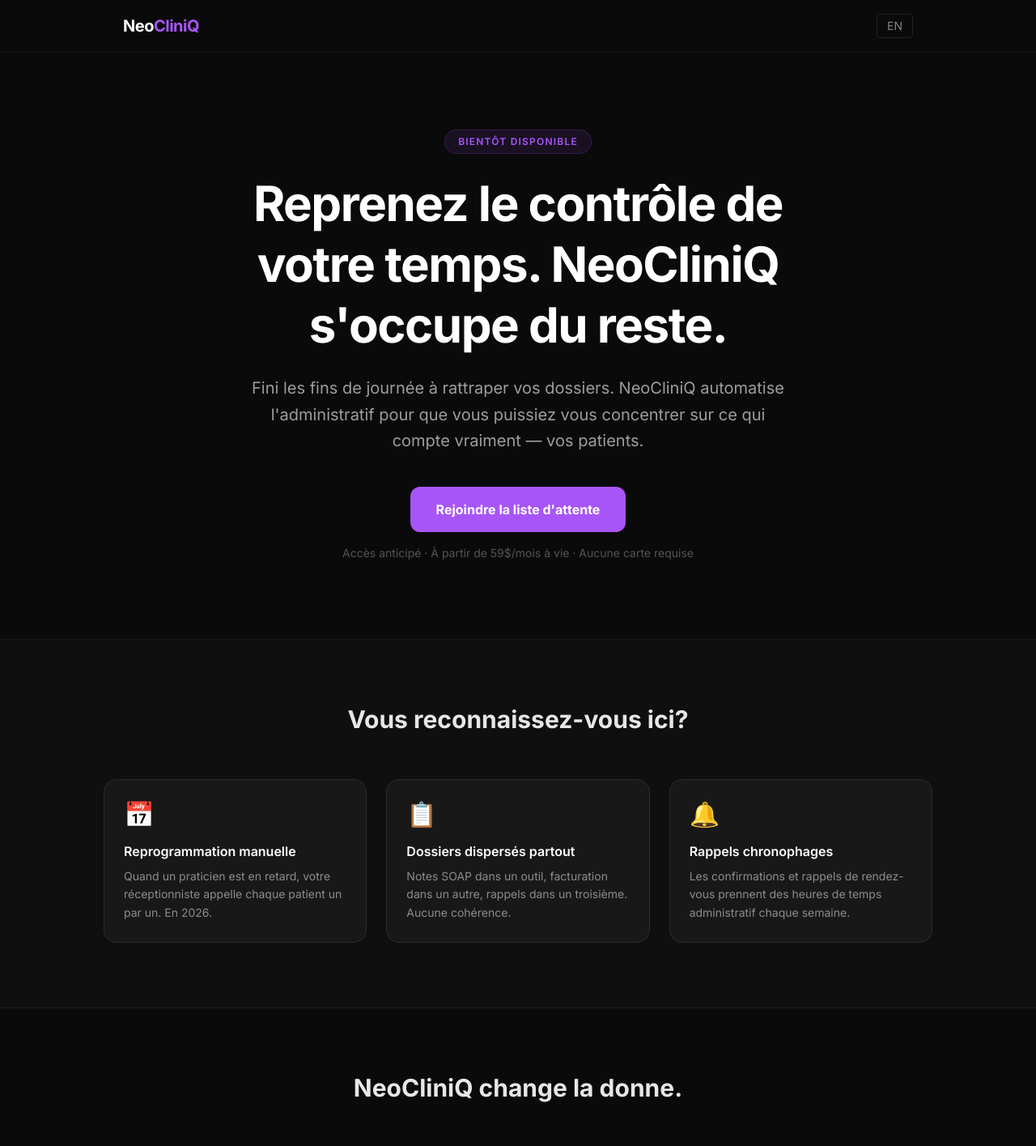
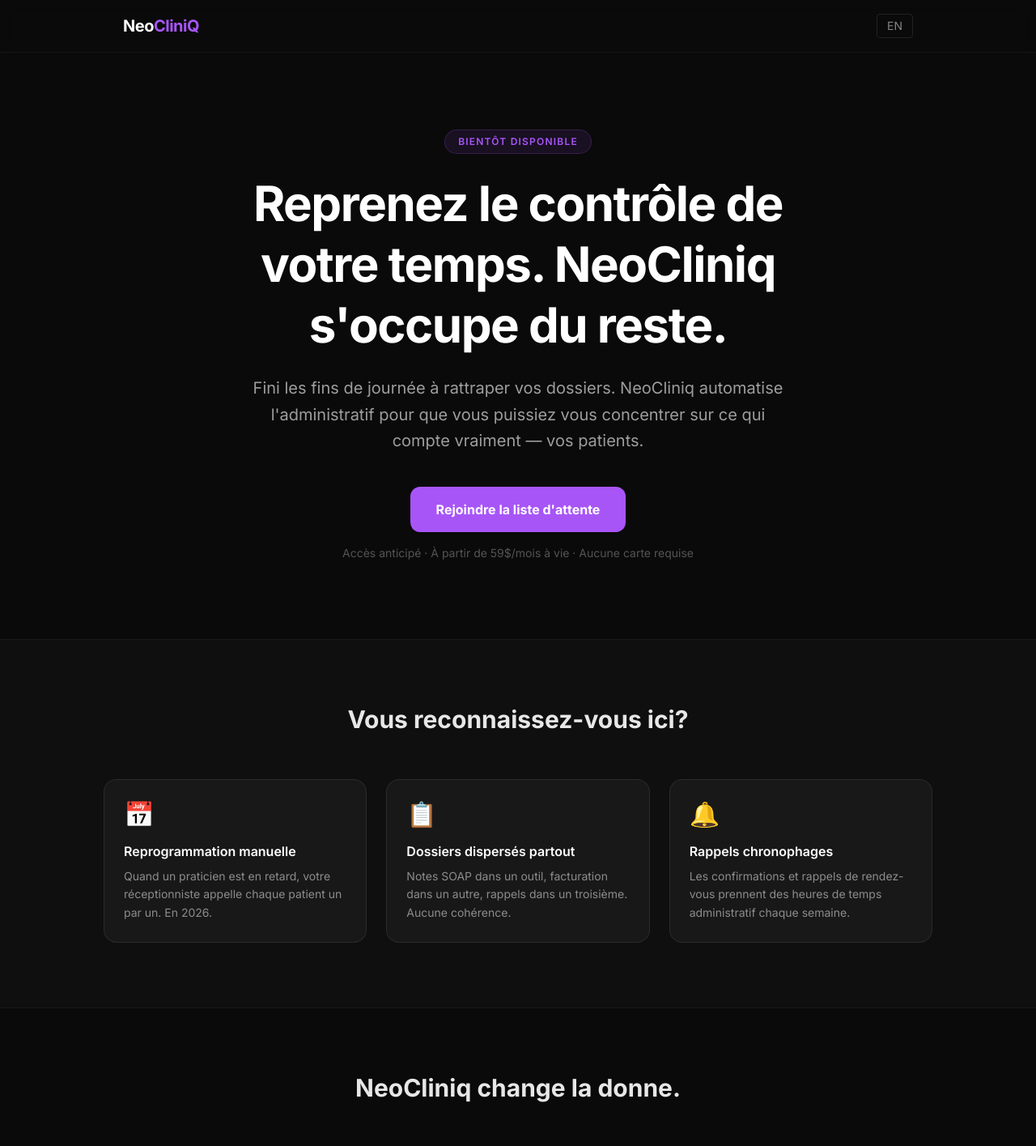
Before and after one commit to henryfordx99-wq/neocliniq-landing, a Next.js app: page / in a window 1280 px wide. Shown: the top 1415 px of the page at 81% size. Built offline with nearby package versions, Linux system fonts and the light colour scheme.

Commit message:
fix: brand name NeoCliniQ → NeoCliniq (correct casing)

```diff
--- a/app/layout.tsx
+++ b/app/layout.tsx
@@ -5,22 +5,22 @@
 const inter = Inter({ subsets: ["latin"] });
 
 export const metadata: Metadata = {
-  title: "NeoCliniQ — La gestion de clinique réinventée",
+  title: "NeoCliniq — La gestion de clinique réinventée",
   description:
     "Remplacez GoRendezvous par une plateforme IA-native pour chiropraticiens. Prise de rendez-vous, dossiers patients, notes SOAP, facturation — tout en un.",
   metadataBase: new URL("https://neocliniq.ca"),
   openGraph: {
-    title: "NeoCliniQ — La gestion de clinique réinventée",
+    title: "NeoCliniq — La gestion de clinique réinventée",
     description:
       "Rejoignez la liste d'attente. Accès anticipé + tarif fondateur pour les 50 premières cliniques.",
     url: "https://neocliniq.ca",
-    siteName: "NeoCliniQ",
+    siteName: "NeoCliniq",
     locale: "fr_CA",
     type: "website",
   },
   twitter: {
     card: "summary_large_image",
-    title: "NeoCliniQ",
+    title: "NeoCliniq",
     description: "La gestion de clinique que vos patients méritent.",
   },
 };
--- a/app/page.tsx
+++ b/app/page.tsx
@@ -26,12 +26,12 @@
 
   const t = {
     fr: {
-      nav: "NeoCliniQ",
+      nav: "NeoCliniq",
       langToggle: "EN",
       heroTag: "Bientôt disponible",
-      heroTitle: "Reprenez le contrôle de votre temps. NeoCliniQ s'occupe du reste.",
+      heroTitle: "Reprenez le contrôle de votre temps. NeoCliniq s'occupe du reste.",
       heroSubtitle:
-        "Fini les fins de journée à rattraper vos dossiers. NeoCliniQ automatise l'administratif pour que vous puissiez vous concentrer sur ce qui compte vraiment — vos patients.",
+        "Fini les fins de journée à rattraper vos dossiers. NeoCliniq automatise l'administratif pour que vous puissiez vous concentrer sur ce qui compte vraiment — vos patients.",
       heroCta: "Rejoindre la liste d'attente",
       heroSub: "Accès anticipé · À partir de 59$/mois à vie · Aucune carte requise",
       painTitle: "Vous reconnaissez-vous ici?",
@@ -52,10 +52,10 @@
           desc: "Les confirmations et rappels de rendez-vous prennent des heures de temps administratif chaque semaine.",
         },
       ],
-      solutionTitle: "NeoCliniQ change la donne.",
+      solutionTitle: "NeoCliniq change la donne.",
       roiTitle: "Combien de temps perdez-vous chaque mois?",
       roiLabel: "Patients par semaine",
-      roiResult: (h: number, d: string) => `NeoCliniQ vous fait gagner ${h}h par mois — soit ${d} journées de travail.`,
+      roiResult: (h: number, d: string) => `NeoCliniq vous fait gagner ${h}h par mois — soit ${d} journées de travail.`,
       roiSub: "Calculé sur : appels de rappel + administration + reprogrammation manuelle",
       roiCta: "Récupérer ces heures →",
       solutions: [
@@ -86,7 +86,7 @@
         {
           icon: "📝",
           title: "Notes SOAP assistées par IA",
-          desc: "Le praticien parle, NeoCliniQ rédige. Les notes cliniques se génèrent automatiquement pendant la consultation.",
+          desc: "Le praticien parle, NeoCliniq rédige. Les notes cliniques se génèrent automatiquement pendant la consultation.",
         },
         {
           icon: "📋",
@@ -117,18 +117,18 @@
       submitting: "Envoi...",
       successTitle: "Vous êtes sur la liste! 🎉",
       successDesc:
-        "Merci! Vous serez parmi les premiers à accéder à NeoCliniQ. On vous contacte bientôt.",
+        "Merci! Vous serez parmi les premiers à accéder à NeoCliniq. On vous contacte bientôt.",
       errorMsg: "Une erreur s'est produite. Veuillez réessayer.",
-      footerText: "© 2026 NeoCliniQ · Quebec, Canada",
+      footerText: "© 2026 NeoCliniq · Quebec, Canada",
       footerSub: "Construit pour les chiropraticiens. Conçu au Québec.",
     },
     en: {
-      nav: "NeoCliniQ",
+      nav: "NeoCliniq",
       langToggle: "FR",
       heroTag: "Coming Soon",
-      heroTitle: "Take back control of your time. NeoCliniQ handles the rest.",
+      heroTitle: "Take back control of your time. NeoCliniq handles the rest.",
       heroSubtitle:
-        "No more end-of-day catch-up on files. NeoCliniQ automates the admin so you can focus on what truly matters — your patients.",
+        "No more end-of-day catch-up on files. NeoCliniq automates the admin so you can focus on what truly matters — your patients.",
       heroCta: "Join the waitlist",
       heroSub: "Early access · Starting at $59/mo locked for life · No card required",
       painTitle: "Does this sound familiar?",
@@ -149,10 +149,10 @@
           desc: "Appointment confirmations and reminders eat hours of admin time every single week.",
         },
       ],
-      solutionTitle: "NeoCliniQ changes everything.",
+      solutionTitle: "NeoCliniq changes everything.",
       roiTitle: "How much time are you losing every month?",
       roiLabel: "Patients per week",
-      roiResult: (h: number, d: string) => `NeoCliniQ saves you ${h}h per month — that's ${d} full workdays.`,
+      roiResult: (h: number, d: string) => `NeoCliniq saves you ${h}h per month — that's ${d} full workdays.`,
       roiSub: "Based on: reminder calls + admin + manual rescheduling per patient",
       roiCta: "Reclaim those hours →",
       solutions: [
@@ -183,7 +183,7 @@
         {
           icon: "📝",
           title: "AI-assisted SOAP notes",
-          desc: "The practitioner speaks, NeoCliniQ writes. Clinical notes are generated automatically during the consultation.",
+          desc: "The practitioner speaks, NeoCliniq writes. Clinical notes are generated automatically during the consultation.",
         },
         {
           icon: "📋",
@@ -214,9 +214,9 @@
       submitting: "Sending...",
       successTitle: "You're on the list! 🎉",
       successDesc:
-        "Thank you! You'll be among the first to access NeoCliniQ. We'll be in touch soon.",
+        "Thank you! You'll be among the first to access NeoCliniq. We'll be in touch soon.",
       errorMsg: "Something went wrong. Please try again.",
-      footerText: "© 2026 NeoCliniQ · Quebec, Canada",
+      footerText: "© 2026 NeoCliniq · Quebec, Canada",
       footerSub: "Built for chiropractors. Made in Quebec.",
     },
   };
```
